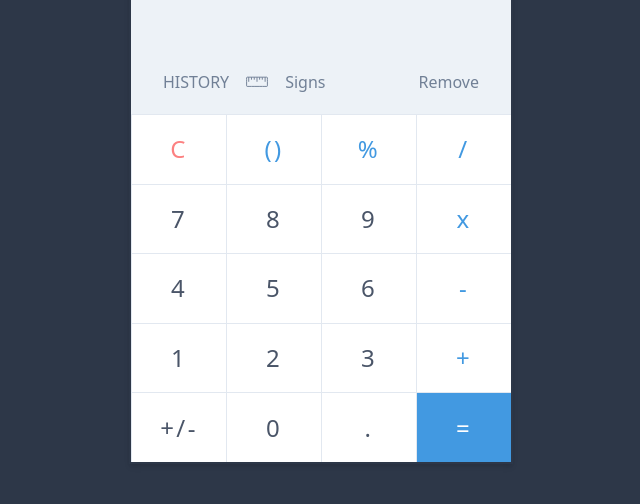
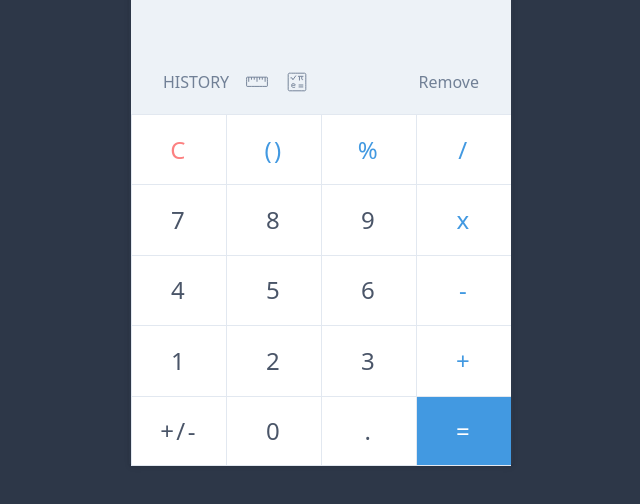
Before and after one commit to faelks/calc, a React (Create React App) app: page / in a window 1280 px wide. Shown: the part 256-760 px from the top of the page, without its empty margins (319-959 px from the left). Built offline with nearby package versions, Linux system fonts and the light colour scheme.

Commit message:
Add math sign icon & fix bottom margin of grid

```diff
--- a/src/CalculatorContainer.jsx
+++ b/src/CalculatorContainer.jsx
@@ -1,6 +1,7 @@
 import React, { useState } from "react";
 import { Calculator } from "./Calculator";
 import { RulerIcon } from "./RulerIcon";
+import { MathSignIcon } from "./MathSignIcon";
 
 const Styles = {
   ActionButton:
@@ -44,7 +45,7 @@ const calculatorActions = [
     name: "negate",
     symbol: "+/-",
     description: "negate the sign of the current input value",
-    classNames: "text-gray-700",
+    classNames: "text-gray-700 bg-white border-b",
     func: "negate",
     args: null,
   },
@@ -84,7 +85,7 @@ const calculatorActions = [
     name: "0",
     symbol: "0",
     description: "adds a zero to the end of input",
-    classNames: "text-gray-700",
+    classNames: "text-gray-700 border-b bg-white",
     func: "addNumber",
     args: 0,
   },
@@ -124,7 +125,7 @@ const calculatorActions = [
     name: "point",
     symbol: ".",
     description: "add a decimal point to the input",
-    classNames: "text-gray-700",
+    classNames: "text-gray-700 border-b bg-white",
     func: "point",
     args: null,
   },
@@ -164,7 +165,7 @@ const calculatorActions = [
     name: "equals",
     symbol: "=",
     description: "calculate the result of the input expression",
-    classNames: "text-white bg-blue-500",
+    classNames: "text-white bg-blue-500 border-b",
     func: "evaluate",
     args: null,
   },
@@ -205,7 +206,10 @@ export const CalculatorContainer = () => {
               className="cursor-pointer h-6 w-6 text-gray-600"
               onClick={() => console.log("Ruler clicked")}
             />
-            <p className="cursor-pointer">Signs</p>
+            <MathSignIcon
+              className="cursor-pointer h-6 w-6 text-gray-600"
+              onClick={() => console.log("Signs clicked")}
+            />
           </div>
           <div
             className="cursor-pointer flex items-center"
@@ -215,7 +219,7 @@ export const CalculatorContainer = () => {
             Remove
           </div>
         </div>
-        <div className="w-full flex-grow grid grid-cols-4 grid-rows-5 grid-flow-col">
+        <div className="w-full flex-grow grid grid-cols-4 grid-rows-5 grid-flow-col -mb-1">
           {calculatorActions.map((action) => (
             <div
               key={action.name}
--- /dev/null
+++ b/src/MathSignIcon.jsx
@@ -0,0 +1,37 @@
+import * as React from "react";
+
+export const MathSignIcon = ({ className, onClick }) => {
+  return (
+    <svg
+      className={`stroke-current ${className}`}
+      onClick={onClick}
+      version="1.1"
+      xmlns="http://www.w3.org/2000/svg"
+      preserveAspectRatio="xMidYMid meet"
+      viewBox="0 0 30 30"
+      width="113.39"
+      height="113.39"
+      strokeWidth="1.2"
+      strokeOpacity="1"
+      fillOpacity="0"
+    >
+      <path
+        d="M24.4 4C24.6 4 24.79 4.04 24.97 4.1C25.22 4.2 25.44 4.35 25.61 4.55C25.85 4.83 26 5.2 26 5.6C26 9.68 26 20.64 26 24.4C26 25.29 25.29 26 24.4 26C20.32 26 9.68 26 5.6 26C4.71 26 4 25.29 4 24.4C4 20.32 4 9.68 4 5.6C4 4.71 4.71 4 5.6 4C4.53 4 10.8 4 24.4 4Z"
+        id="i1gu0Ep3ja"
+      ></path>
+      <path d="M22.85 18.74L17 18.74" id="e2DPkAmRIU"></path>
+      <path d="M22.85 21.19L17 21.19" id="b2Ab5xzKK5"></path>
+      <path d="M18.07 13.13L18.07 8.35" id="a2RF1tj88g"></path>
+      <path d="M23.03 7.88L16.21 7.88" id="c1TLpxJZGV"></path>
+      <path
+        d="M22.62 11.98L22.05 11.98L21.66 11.98L21.32 11.88L21.03 11.58L20.97 11.24L20.97 8.35"
+        id="cdfzOq2dQ"
+      ></path>
+      <path d="M6.85 9.79L8.54 9.79L9.9 12.2L13.67 6.95" id="aGYZoeGSy"></path>
+      <path
+        d="M12.69 21.35L11.53 21.78L10.51 21.81L9.73 21.65L9.09 21.35L8.54 20.82L8.32 20.17L8.34 19.07L8.34 18.59L8.44 18.18L8.64 17.73L8.99 17.35L9.62 17L10.11 16.87C10.2 16.86 10.26 16.85 10.29 16.85C10.51 16.82 10.74 16.84 10.95 16.91C10.97 16.91 11.01 16.93 11.09 16.95L11.53 17.14L11.87 17.35L12.11 17.56L12.3 17.77L12.51 18.11L12.65 18.35L12.65 19.07L11.39 19.07L8.89 19.07"
+        id="b12OADY8un"
+      ></path>
+    </svg>
+  );
+};
```
